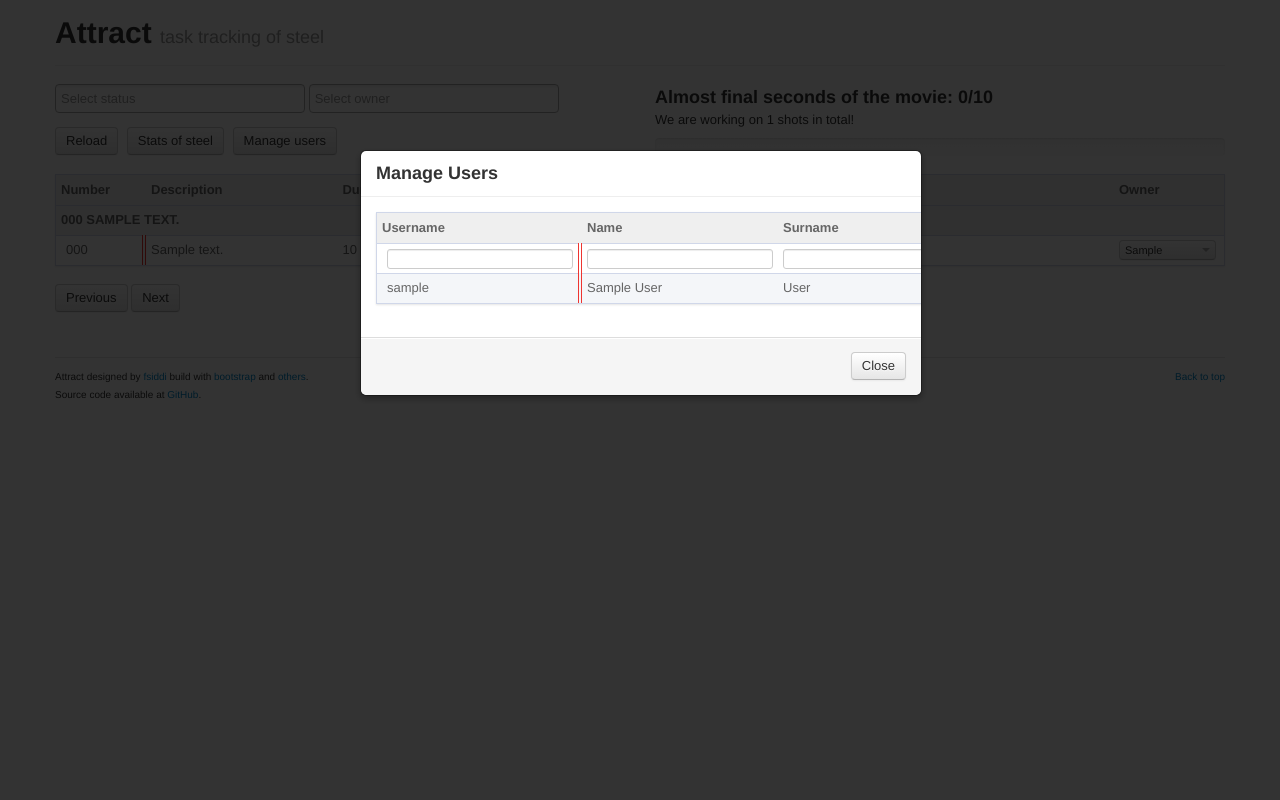
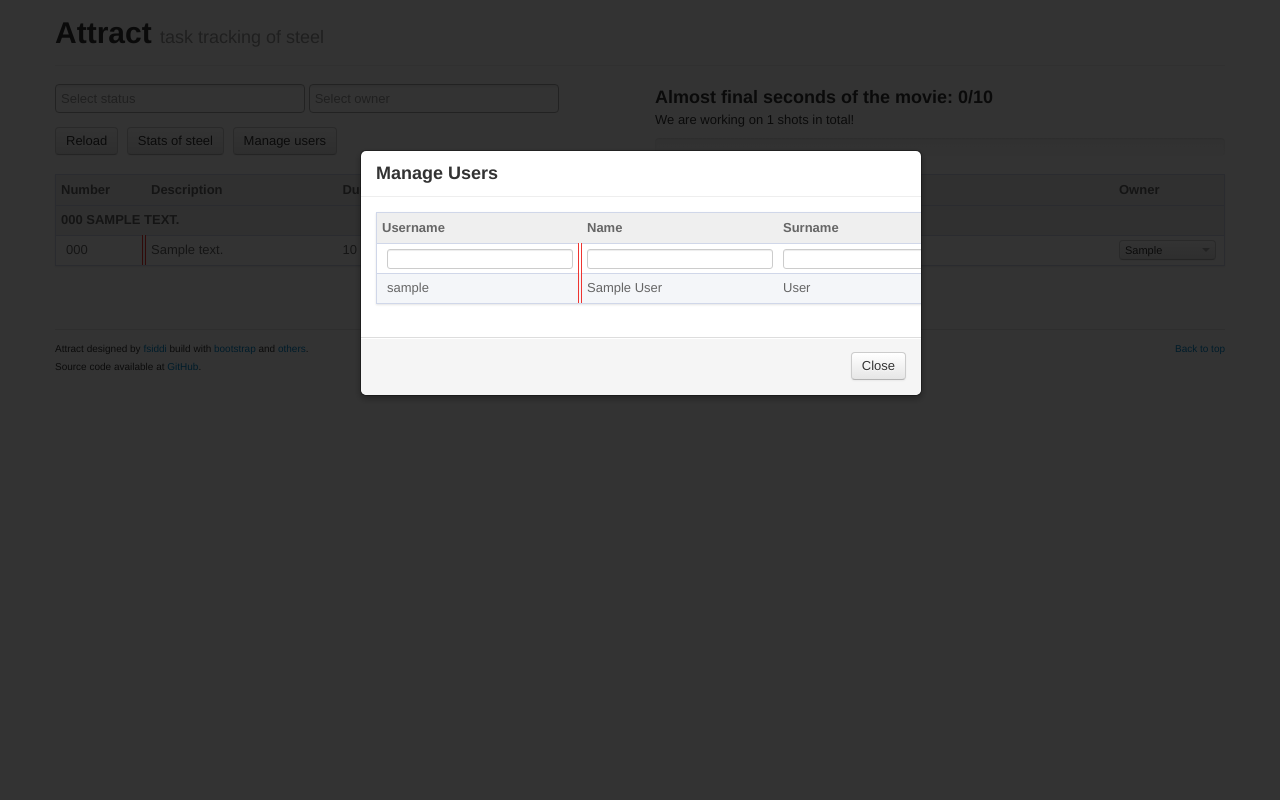
Before and after one commit to wardrums/attract, a PHP site: page / in a window 1280 px wide. Run offline with PHP 8.4, Linux system fonts and the light colour scheme; tables that the repository leaves empty or names only in its code hold one stand-in row (values such as "Sample post"); a stand-in replaces the project's code that opens the database connection.

Commit message:
Removed useless buttons

```diff
--- a/index.php
+++ b/index.php
@@ -325,8 +325,6 @@
 								}	?>
 							</tbody>
 						</table>
-						<a class="btn prev" href="">Previous</a>
-						<a class="btn next" href="">Next</a>
 					</div>
 				</div>
 			</section>
```
